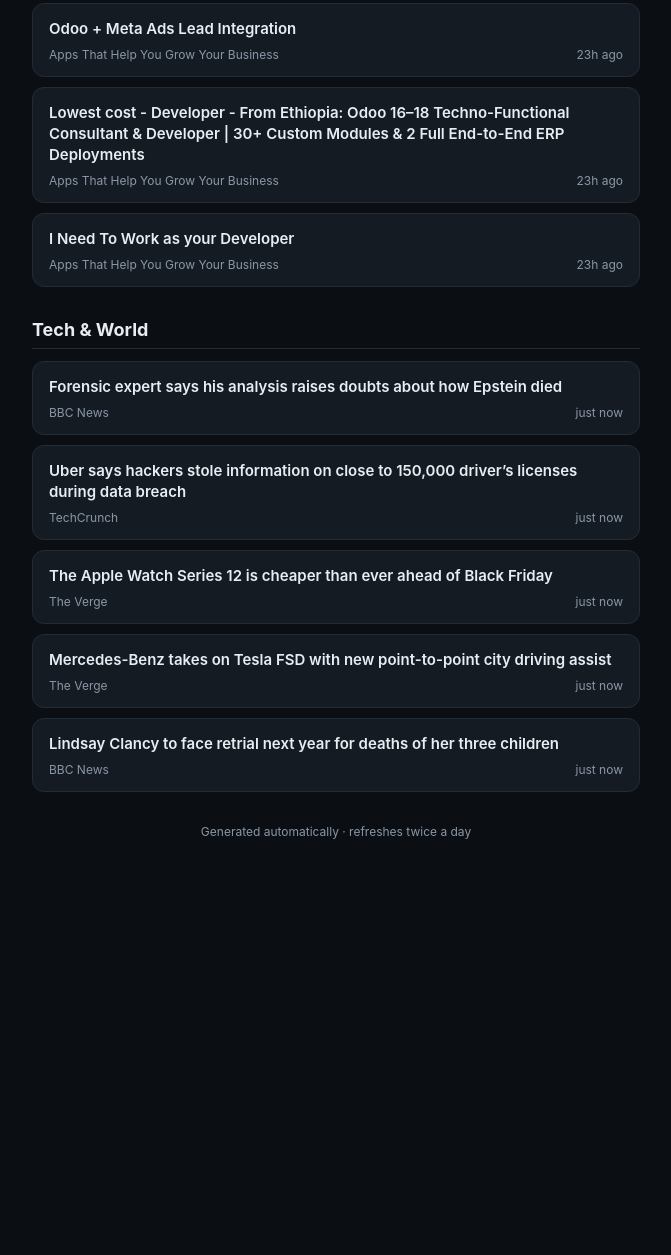
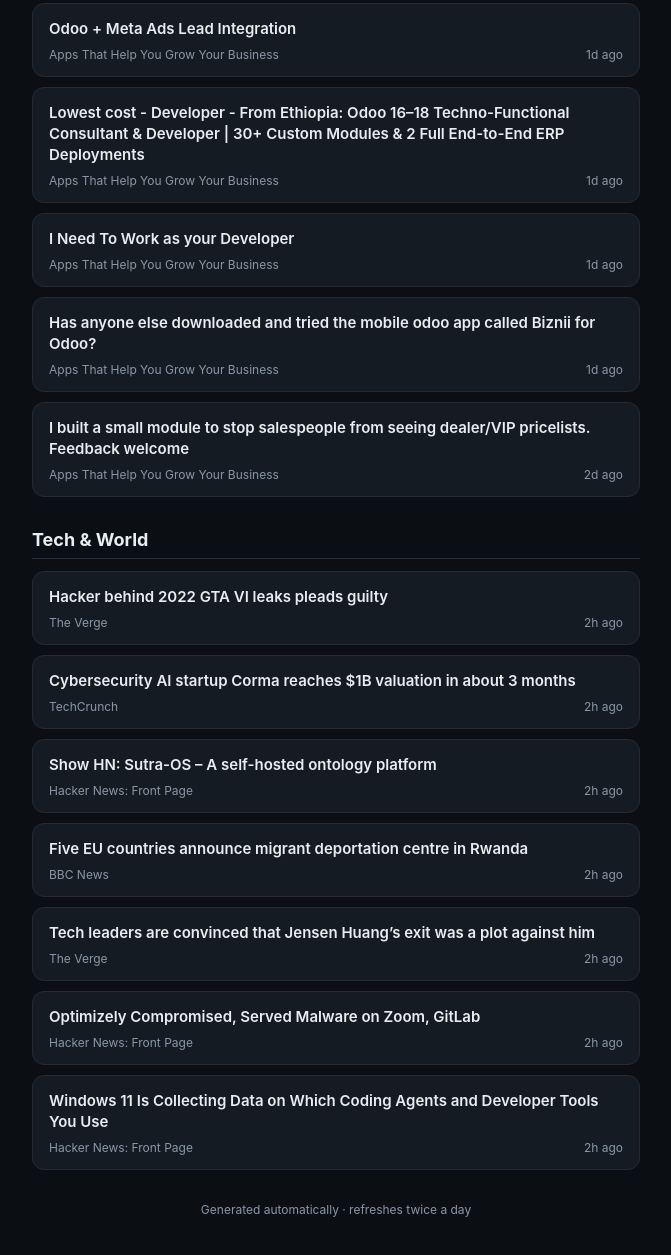
Before and after one commit to savyasachin/tech-digest_theodoobin, a plain HTML site: page docs/index.html in a window 1280 px wide. Shown: the part 375-1630 px from the top of the page, without its empty margins (304-975 px from the left). Before the commit the page ends 1262 px from the top, so only its background shows below. Drawn offline with Linux system fonts and the light colour scheme.

Commit message:
Update daily digest page

```diff
--- a/docs/index.html
+++ b/docs/index.html
@@ -3,7 +3,7 @@
 <head>
 <meta charset="UTF-8">
 <meta name="viewport" content="width=device-width, initial-scale=1.0">
-<title>Quick Check - Monday, 16 November - 20:04</title>
+<title>Full Digest - Tuesday, 17 November - 01:47</title>
 <style>
   :root {
     color-scheme: light dark;
@@ -101,9 +101,9 @@
 </head>
 <body>
   <header>
-    <div class="eyebrow">Quick Check</div>
+    <div class="eyebrow">Full Digest</div>
     <h1>Daily Digest</h1>
-    <div class="timestamp">Monday, 16 November - 20:04 (Asia/Qatar)</div>
+    <div class="timestamp">Tuesday, 17 November - 01:47 (Asia/Qatar)</div>
   </header>
 
 
@@ -115,7 +115,7 @@
         <div class="card-title">Odoo Techno-Functional Consultant Available | Functional &amp; Technical Services | $15/hour</div>
         <div class="card-meta">
           <span class="card-source">Apps That Help You Grow Your Business</span>
-          <span class="card-age">12h ago</span>
+          <span class="card-age">18h ago</span>
         </div>
       </a>
 
@@ -124,7 +124,7 @@
         <div class="card-title">Seeking Expert Advice on Choosing an Odoo Project for My Internship and Final Year Project</div>
         <div class="card-meta">
           <span class="card-source">Apps That Help You Grow Your Business</span>
-          <span class="card-age">12h ago</span>
+          <span class="card-age">18h ago</span>
         </div>
       </a>
 
@@ -133,7 +133,7 @@
         <div class="card-title">Odoo + Meta Ads Lead Integration</div>
         <div class="card-meta">
           <span class="card-source">Apps That Help You Grow Your Business</span>
-          <span class="card-age">23h ago</span>
+          <span class="card-age">1d ago</span>
         </div>
       </a>
 
@@ -142,7 +142,7 @@
         <div class="card-title">Lowest cost - Developer - From Ethiopia: Odoo 16–18 Techno-Functional Consultant &amp; Developer | 30+ Custom Modules &amp; 2 Full End-to-End ERP Deployments</div>
         <div class="card-meta">
           <span class="card-source">Apps That Help You Grow Your Business</span>
-          <span class="card-age">23h ago</span>
+          <span class="card-age">1d ago</span>
         </div>
       </a>
 
@@ -151,7 +151,25 @@
         <div class="card-title">I Need To Work as your Developer</div>
         <div class="card-meta">
           <span class="card-source">Apps That Help You Grow Your Business</span>
-          <span class="card-age">23h ago</span>
+          <span class="card-age">1d ago</span>
+        </div>
+      </a>
+
+
+      <a class="card" href="https://www.reddit.com/r/Odoo/comments/1xx4co6/has_anyone_else_downloaded_and_tried_the_mobile/" target="_blank" rel="noopener">
+        <div class="card-title">Has anyone else downloaded and tried the mobile odoo app called Biznii for Odoo?</div>
+        <div class="card-meta">
+          <span class="card-source">Apps That Help You Grow Your Business</span>
+          <span class="card-age">1d ago</span>
+        </div>
+      </a>
+
+
+      <a class="card" href="https://www.reddit.com/r/Odoo/comments/1xw0fui/i_built_a_small_module_to_stop_salespeople_from/" target="_blank" rel="noopener">
+        <div class="card-title">I built a small module to stop salespeople from seeing dealer/VIP pricelists. Feedback welcome</div>
+        <div class="card-meta">
+          <span class="card-source">Apps That Help You Grow Your Business</span>
+          <span class="card-age">2d ago</span>
         </div>
       </a>
 
@@ -162,47 +180,65 @@
       <h2>Tech &amp; World</h2>
       <div class="cards">
 
-      <a class="card" href="https://www.bbc.co.uk/news/articles/c5n4exg1kkmyo?at_medium=RSS&amp;at_campaign=rss" target="_blank" rel="noopener">
-        <div class="card-title">Forensic expert says his analysis raises doubts about how Epstein died</div>
+      <a class="card" href="https://www.theverge.com/games/1035087/gta-vi-leaks-2022-hacker-pleads-guilty-arion-kurtaj" target="_blank" rel="noopener">
+        <div class="card-title">Hacker behind 2022 GTA VI leaks pleads guilty</div>
         <div class="card-meta">
-          <span class="card-source">BBC News</span>
-          <span class="card-age">just now</span>
+          <span class="card-source">The Verge</span>
+          <span class="card-age">2h ago</span>
         </div>
       </a>
 
 
-      <a class="card" href="https://techcrunch.com/2026/11/16/uber-confirms-hackers-stole-thousands-of-drivers-license-information-in-data-breach/" target="_blank" rel="noopener">
-        <div class="card-title">Uber says hackers stole information on close to 150,000 driver’s licenses during data breach</div>
+      <a class="card" href="https://techcrunch.com/2026/11/16/cybersecurity-ai-startup-corma-reaches-1b-valuation-in-about-3-months/" target="_blank" rel="noopener">
+        <div class="card-title">Cybersecurity AI startup Corma reaches $1B valuation in about 3 months</div>
         <div class="card-meta">
           <span class="card-source">TechCrunch</span>
-          <span class="card-age">just now</span>
+          <span class="card-age">2h ago</span>
         </div>
       </a>
 
 
-      <a class="card" href="https://www.theverge.com/gadgets/1034512/apple-watch-series-12-black-friday-deal-sale" target="_blank" rel="noopener">
-        <div class="card-title">The Apple Watch Series 12 is cheaper than ever ahead of Black Friday</div>
+      <a class="card" href="https://github.com/0nelight/sutra-os" target="_blank" rel="noopener">
+        <div class="card-title">Show HN: Sutra-OS – A self-hosted ontology platform</div>
         <div class="card-meta">
-          <span class="card-source">The Verge</span>
-          <span class="card-age">just now</span>
+          <span class="card-source">Hacker News: Front Page</span>
+          <span class="card-age">2h ago</span>
         </div>
       </a>
 
 
-      <a class="card" href="https://www.theverge.com/transportation/1034321/mercedes-benz-mb-drive-assist-pro-hands-free-highway-assist-2027" target="_blank" rel="noopener">
-        <div class="card-title">Mercedes-Benz takes on Tesla FSD with new point-to-point city driving assist</div>
+      <a class="card" href="https://www.bbc.co.uk/news/articles/cw987343352go?at_medium=RSS&amp;at_campaign=rss" target="_blank" rel="noopener">
+        <div class="card-title">Five EU countries announce migrant deportation centre in Rwanda</div>
         <div class="card-meta">
-          <span class="card-source">The Verge</span>
-          <span class="card-age">just now</span>
+          <span class="card-source">BBC News</span>
+          <span class="card-age">2h ago</span>
         </div>
       </a>
 
 
-      <a class="card" href="https://www.bbc.co.uk/news/articles/cw5y1v8de35go?at_medium=RSS&amp;at_campaign=rss" target="_blank" rel="noopener">
-        <div class="card-title">Lindsay Clancy to face retrial next year for deaths of her three children</div>
+      <a class="card" href="https://www.theverge.com/tech/1035027/tech-leaders-nvidia-jensen-huang-theories" target="_blank" rel="noopener">
+        <div class="card-title">Tech leaders are convinced that Jensen Huang’s exit was a plot against him</div>
         <div class="card-meta">
-          <span class="card-source">BBC News</span>
-          <span class="card-age">just now</span>
+          <span class="card-source">The Verge</span>
+          <span class="card-age">2h ago</span>
+        </div>
+      </a>
+
+
+      <a class="card" href="https://blog.report-uri.com/worlds-largest-brands-infected-with-malware-via-optimizely/" target="_blank" rel="noopener">
+        <div class="card-title">Optimizely Compromised, Served Malware on Zoom, GitLab</div>
+        <div class="card-meta">
+          <span class="card-source">Hacker News: Front Page</span>
+          <span class="card-age">2h ago</span>
+        </div>
+      </a>
+
+
+      <a class="card" href="https://xusheng.dev/posts/windows-coding-agent-telemetry/" target="_blank" rel="noopener">
+        <div class="card-title">Windows 11 Is Collecting Data on Which Coding Agents and Developer Tools You Use</div>
+        <div class="card-meta">
+          <span class="card-source">Hacker News: Front Page</span>
+          <span class="card-age">2h ago</span>
         </div>
       </a>
 
```
